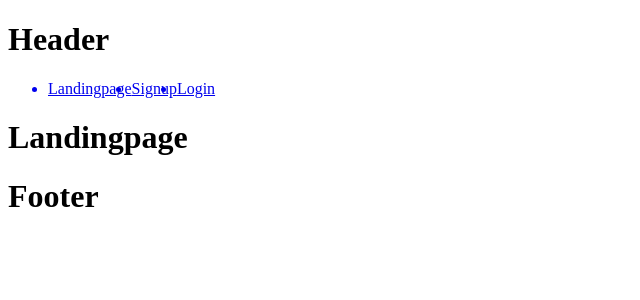
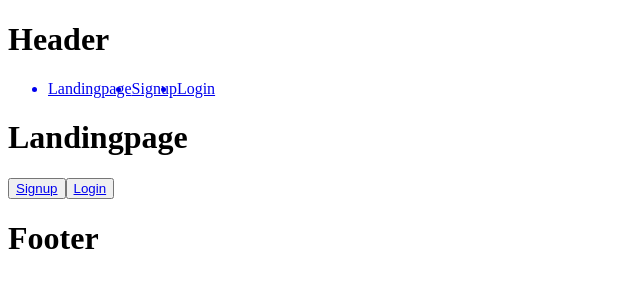
Before and after one commit to tarunmalizeus/frontend-wip, a React (Vite) app: page / in a window 1280 px wide. Shown: the top 300 px of the page, without its empty margins (0-640 px from the left). Built offline with nearby package versions, Linux system fonts and the light colour scheme.

Commit message:
do banner 2

```diff
--- a/src/pages/Landingpage.jsx
+++ b/src/pages/Landingpage.jsx
@@ -1,10 +1,15 @@
-
+import { Link } from 'react-router-dom'
 
 function Landingpage() {
     return (
       <>
         <h1>Landingpage</h1>
-
+        <button>
+          <Link to="/signup">Signup</Link>
+        </button>
+        <button>
+          <Link to="/login">Login</Link>
+        </button>
       </>
     )
   }
```
